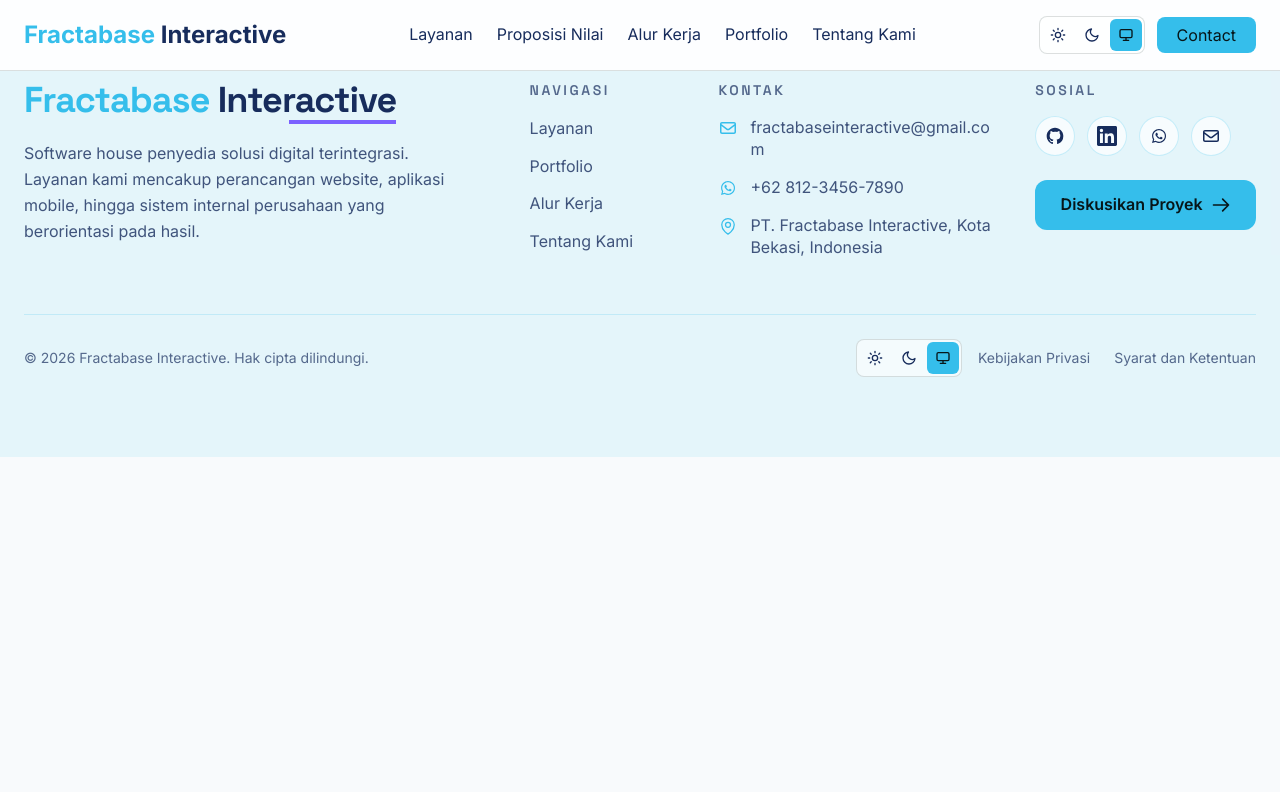
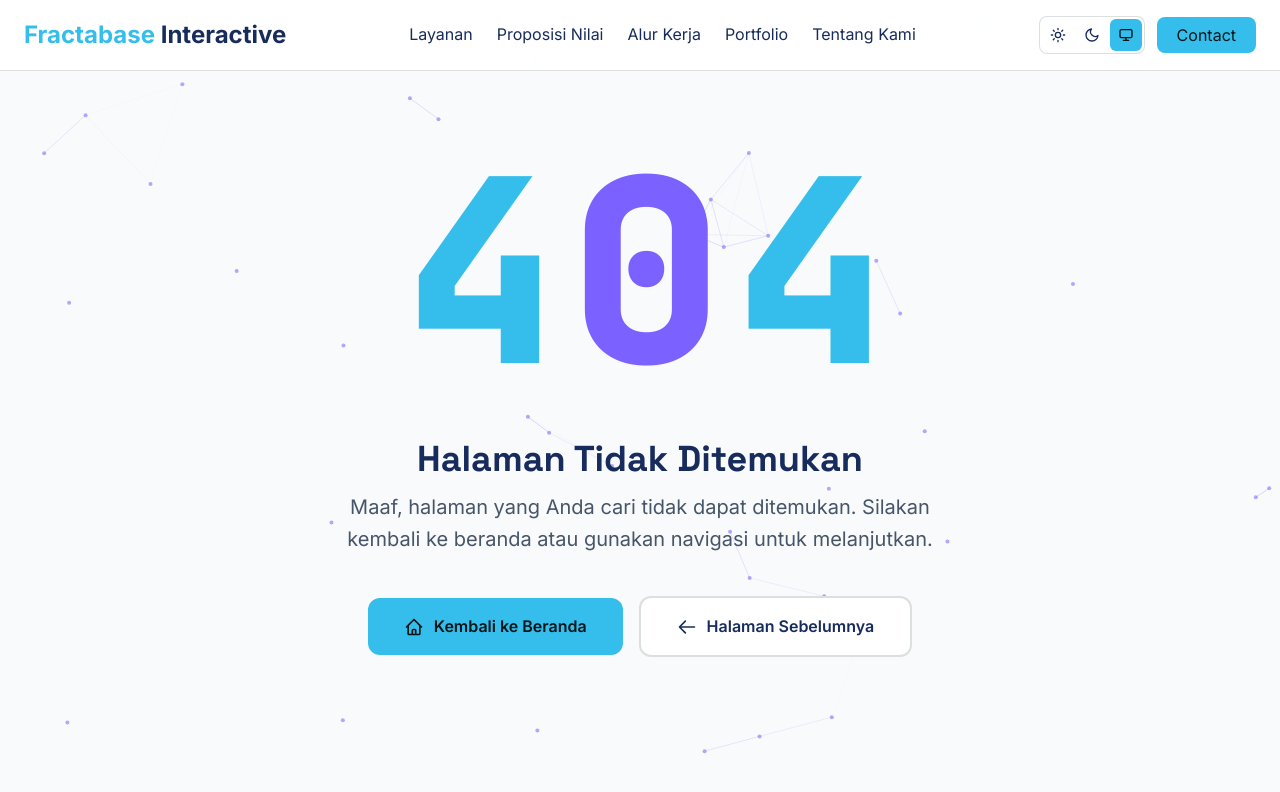
Before and after one commit to fractabase/company-profile, a React (Vite) app: page /500 in a window 1280 px wide. Shown: the top 792 px of the page. Built offline with nearby package versions, Linux system fonts and the light colour scheme.

Commit message:
feat(App): restructure App component to include routing logic and offline notice
Restructured the App component by organizing routing logic and integrating the OfflineNotice component, improving route management and providing consistent network status feedback across the application.

```diff
--- a/src/App.jsx
+++ b/src/App.jsx
@@ -1,4 +1,4 @@
-import { BrowserRouter, Route, Routes } from "react-router-dom";
+import { BrowserRouter, Route, Routes, useLocation } from "react-router-dom";
 import Home from "./pages/home/Home";
 import Navbar from "./components/layouts/navbar/Navbar";
 import Footer from "./components/layouts/footer/Footer";
@@ -7,25 +7,40 @@ import Services from "./pages/services/Services";
 import PrivacyPolicy from "./pages/privacy-policy/PrivacyPolicy";
 import TermsAndConditions from "./pages/terms-and-conditions/TermsAndConditions";
 import { ThemeProvider } from "./theme/ThemeProvider";
+import UnderMaintenance from "./pages/under-maintenance/UnderMaintenance";
+import NotFound from "./pages/not-found/NotFound";
+import OfflineNotice from "./components/common/OfflineNotice";
 
 export default function App() {
   return (
-    <>
     <ThemeProvider>
       <BrowserRouter>
+        <AppRoutes />
+      </BrowserRouter>
+    </ThemeProvider>
+  );
+}
+
+function AppRoutes() {
+  const location = useLocation();
+  const routesWithoutFooter = ["/projects", "/contact"];
+  const shouldShowFooter = !routesWithoutFooter.includes(location.pathname);
+
+  return (
+    <>
       <Navbar />
-
+      <OfflineNotice />
       <Routes>
         <Route path="/" index element={<Home />} />
         <Route path="/about-us" element={<AboutUs />} />
         <Route path="/services" element={<Services />} />
+        <Route path="/projects" element={<UnderMaintenance />} />
+        <Route path="/contact" element={<UnderMaintenance />} />
         <Route path="/privacy-policy" element={<PrivacyPolicy />} />
         <Route path="/terms-and-conditions" element={<TermsAndConditions />} />
+        <Route path="*" element={<NotFound />} />
       </Routes>
-
-          <Footer />
-        </BrowserRouter>
-      </ThemeProvider>
+      {shouldShowFooter && <Footer />}
     </>
   );
 }
```
Lines whose indentation alone changed are shown as unchanged.
